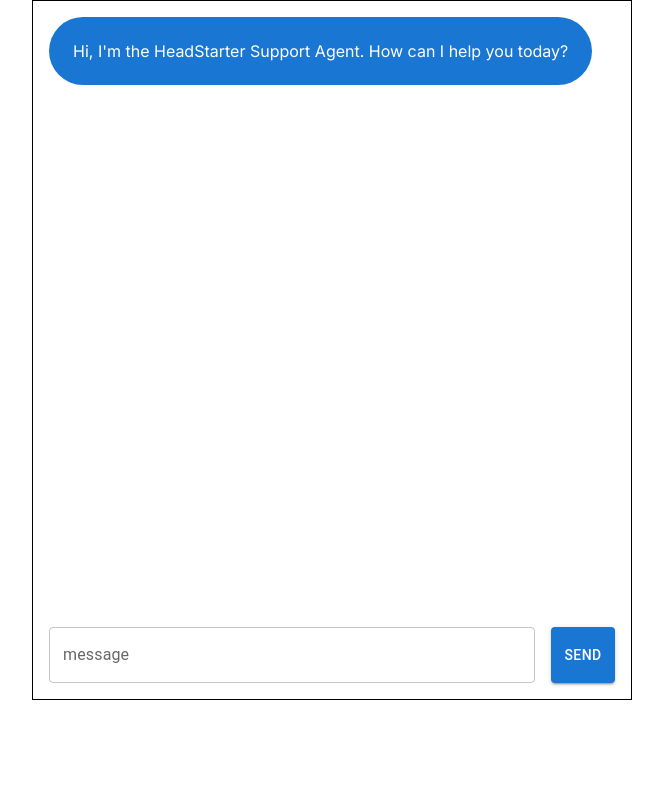
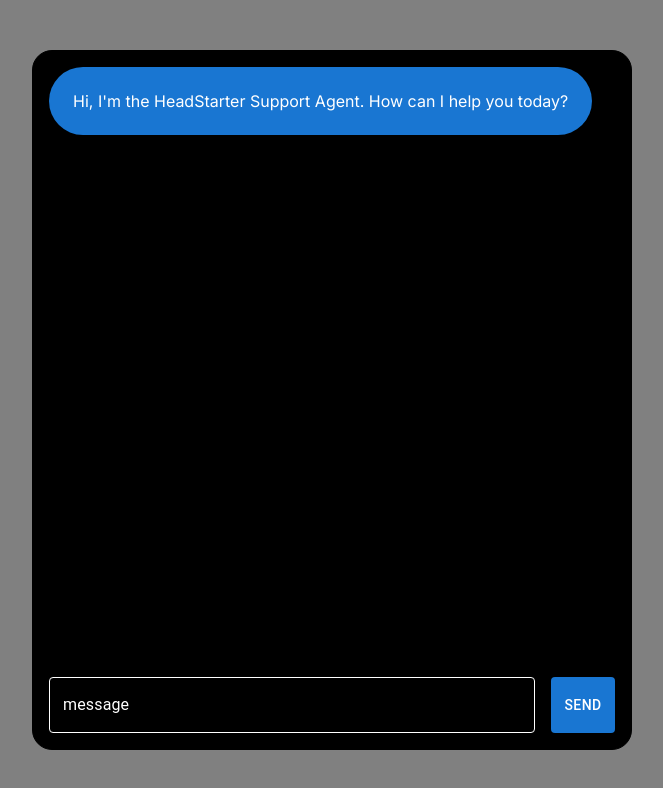
Before and after one commit to jacintogomez/AI-Customer-Support-ChatBot, a Next.js app: page / in a window 1280 px wide. Shown: the top 788 px of the page, without its empty margins (308-971 px from the left). Built offline with nearby package versions, Linux system fonts and the light colour scheme.

Commit message:
new color scheme, scroll on overflow

```diff
--- a/app/page.js
+++ b/app/page.js
@@ -47,8 +47,8 @@
     });
   }
 
-  return <Box width='100vw' height='100bh' display='flex' flexDirection='column' justifyContent='center' alignItems='center'>
-    <Stack direction='column' width='600px' height='700px' border='1px solid black' p={2} spacing={2}>
+  return <Box width='100vw' height='100vh' display='flex' flexDirection='column' justifyContent='center' alignItems='center' bgcolor='gray'>
+    <Stack direction='column' width='600px' height='700px' border='1px solid black' borderRadius='20px' p={2} spacing={2} bgcolor='black' overflow='scroll'>
       <Stack direction='column' spacing={2} flexGrow={1} overflow='auto' maxHeight='100%'>
         {messages.map((msg,index)=>(
             <Box key={index} display='flex' justifyContent={msg.role==='assistant'?'flex-start':'flex-end'}>
@@ -59,7 +59,24 @@
         ))}
       </Stack>
       <Stack direction='row' spacing={2}>
-        <TextField label='message' fullWidth value={message} onChange={(e)=>setmessage(e.target.value)}></TextField>
+        <TextField label='message' fullWidth border='1px solid white' value={message} onChange={(e)=>setmessage(e.target.value)}
+                   InputProps={{style:{color:'white',},}}
+                   InputLabelProps={{style:{color:'white',}}}
+                   sx={{
+                       '& .MuiOutlinedInput-root': {
+                         '& fieldset': {
+                           borderColor: 'white', // White border color when inactive
+                         },
+                         '&:hover fieldset': {
+                           borderColor: 'white', // White border on hover
+                         },
+                         '&.Mui-focused fieldset': {
+                           borderColor: 'white', // White border on focus
+                         },
+                       }
+                  }}
+        >
+        </TextField>
         <Button variant='contained' onClick={sendmessage}>Send</Button>
       </Stack>
     </Stack>
```
